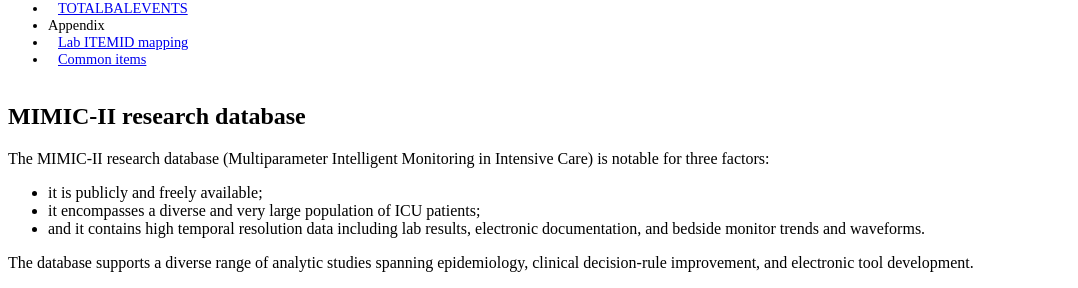
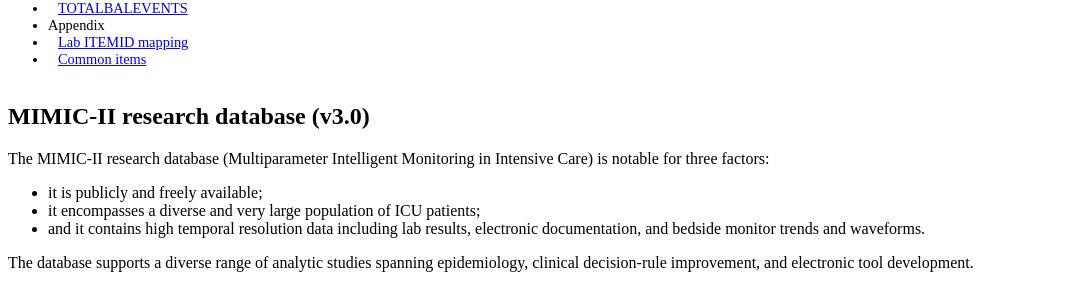
Before and after one commit to Franck-Dernoncourt/v3.0, a Jekyll site: the page built from index.md, in a window 1280 px wide. Shown: the part 795-1083 px from the top of the page, without its empty margins (0-1078 px from the left). Built offline with Jekyll 4.4.1, drawn with Linux system fonts in a browser that asks for light colours; Markdown is read by kramdown in place of the engine named in the settings; a style sheet for code colours, icons or effects is not loaded.

Commit message:
specify version v3.0

```diff
--- a/index.md
+++ b/index.md
@@ -1,9 +1,9 @@
 ---
 layout: default
-title: "Guidelines for the MIMIC-II database"
+title: "Guidelines for the MIMIC-II database (v3.0)"
 ---
 
-## MIMIC-II research database
+## MIMIC-II research database (v3.0)
 
 The MIMIC-II research database (Multiparameter Intelligent Monitoring in Intensive Care) is notable for three factors:
 
```
